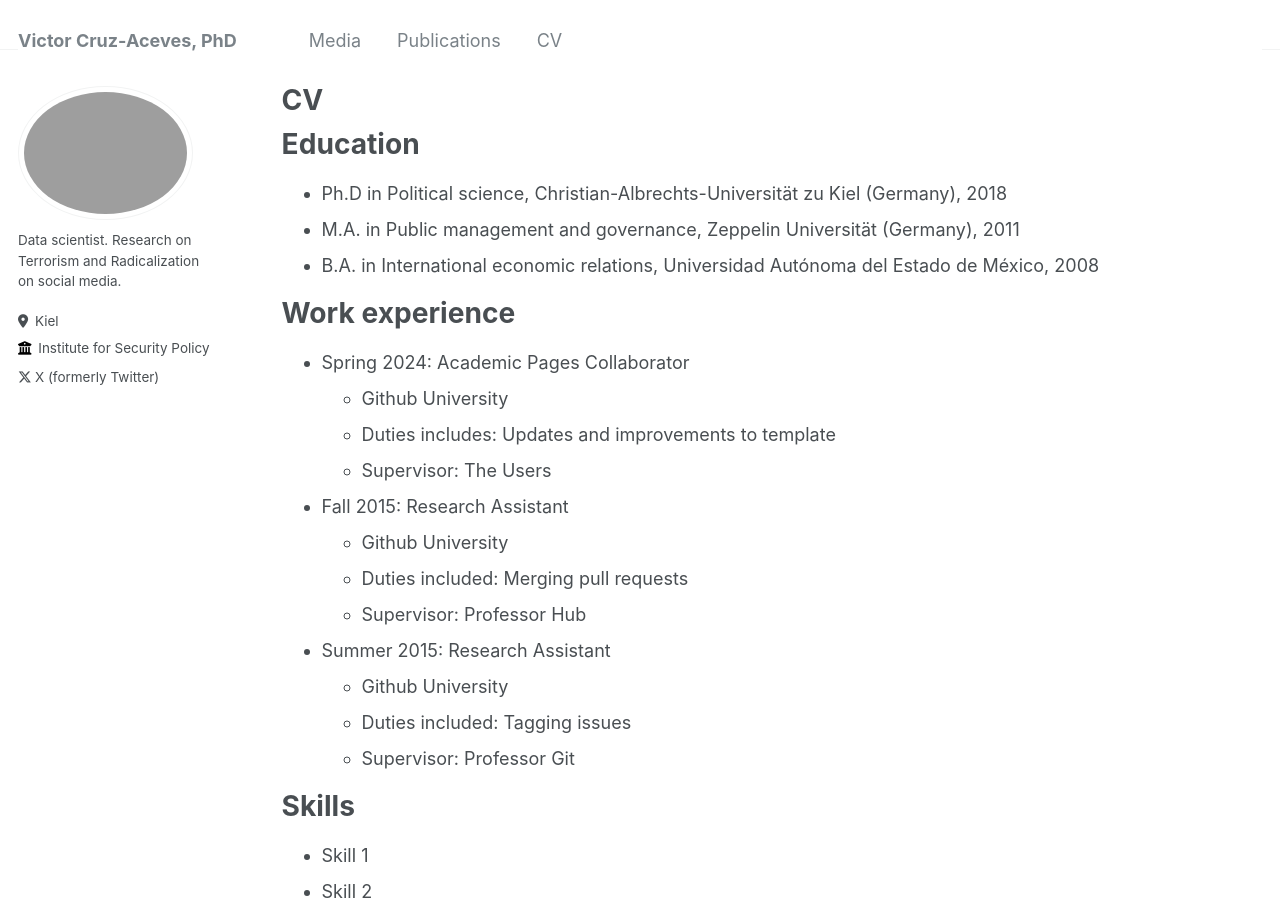
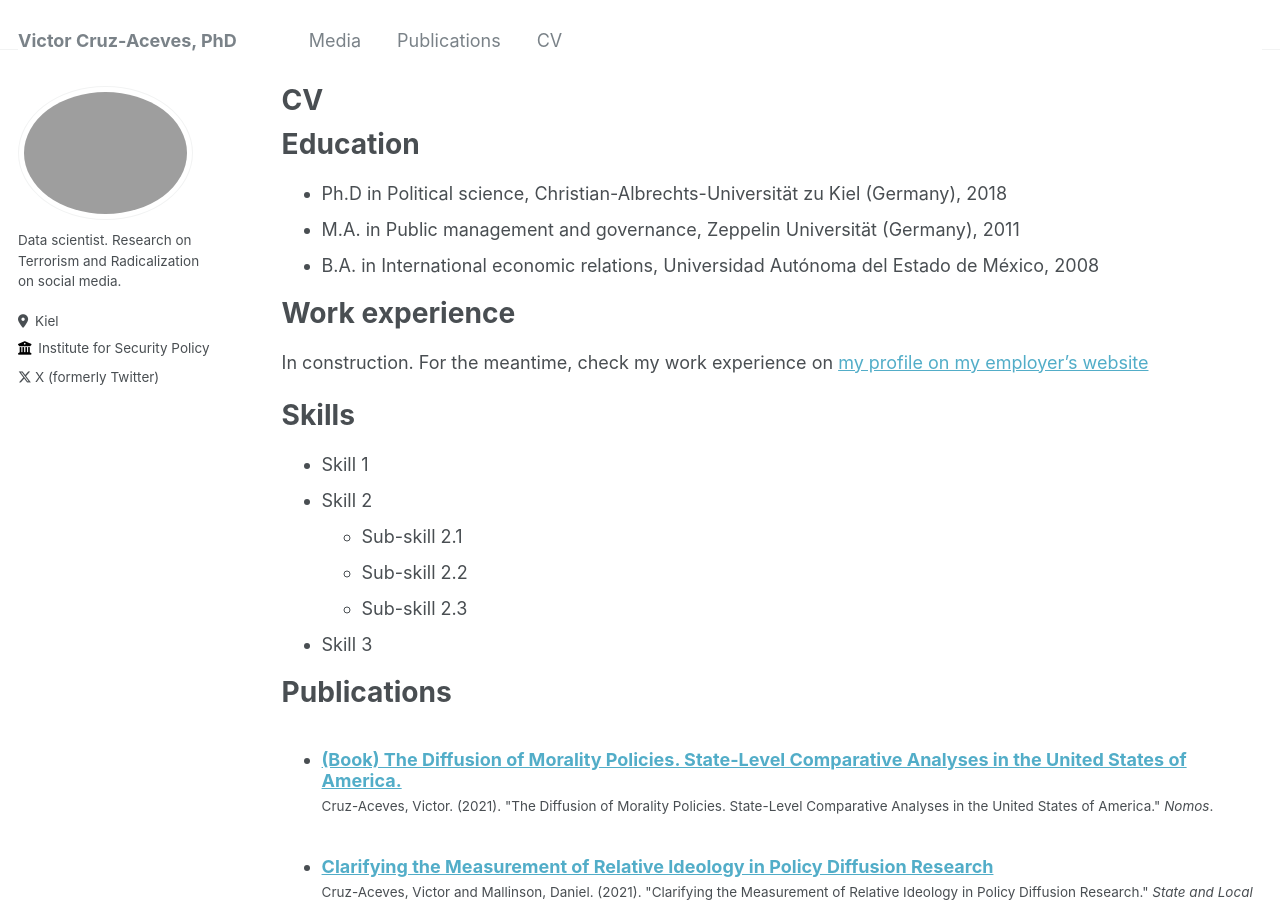
Before and after one commit to victor-cruz-aceves/victor-cruz-aceves.github.io, a Jekyll site: the page built from _pages/cv.md, in a window 1280 px wide and 900 px high. Built offline with Jekyll 4.4.1, drawn with Linux system fonts in a browser that asks for light colours.

Commit message:
Replaced (for the moment) entries under "work experience" with a link to my profile on the ispk website

```diff
--- a/_pages/cv.md
+++ b/_pages/cv.md
@@ -17,20 +17,7 @@ Education
 
 Work experience
 ======
-* Spring 2024: Academic Pages Collaborator
-  * Github University
-  * Duties includes: Updates and improvements to template
-  * Supervisor: The Users
-
-* Fall 2015: Research Assistant
-  * Github University
-  * Duties included: Merging pull requests
-  * Supervisor: Professor Hub
-
-* Summer 2015: Research Assistant
-  * Github University
-  * Duties included: Tagging issues
-  * Supervisor: Professor Git
+In construction. For the meantime, check my work experience on [my profile on my employer's website](https://www.ispk.uni-kiel.de/en/staff/staff/dr-victor-cruz-aceves?set_language=en)
 
 Skills
 ======
```
